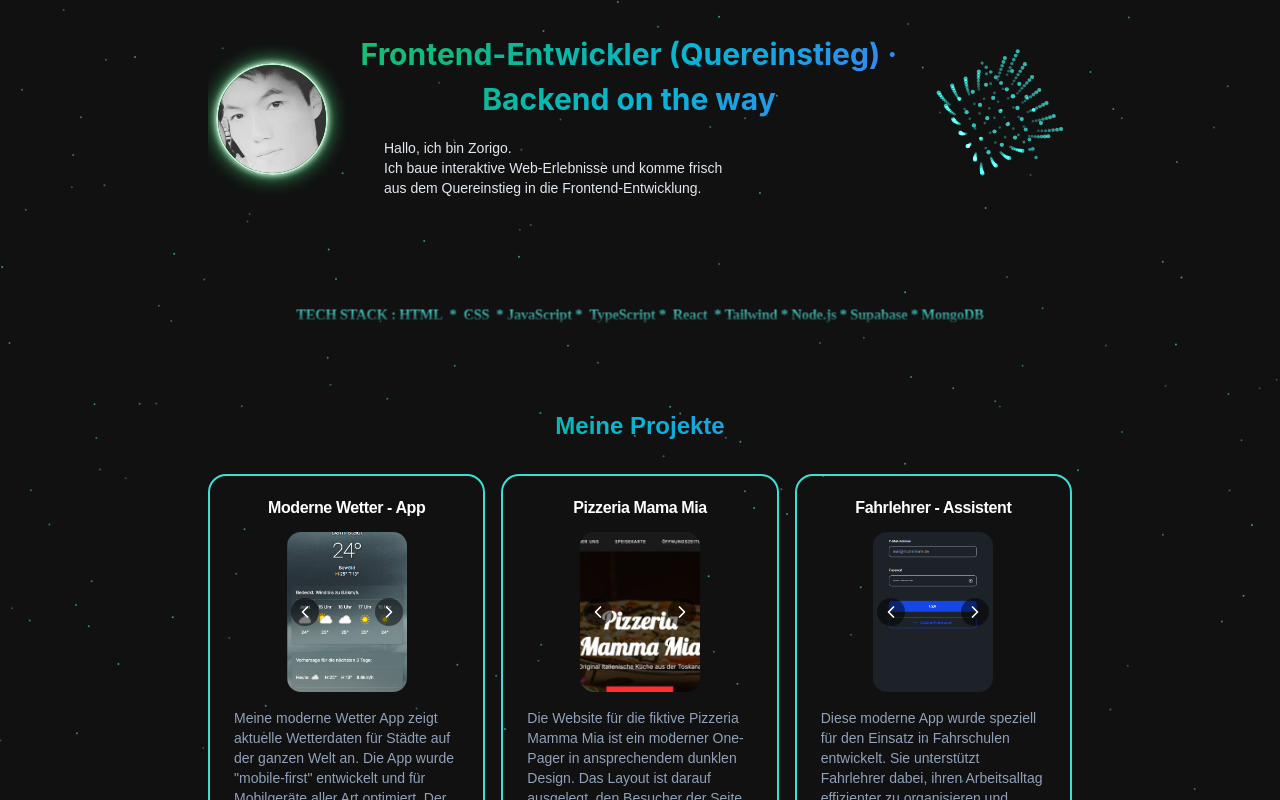
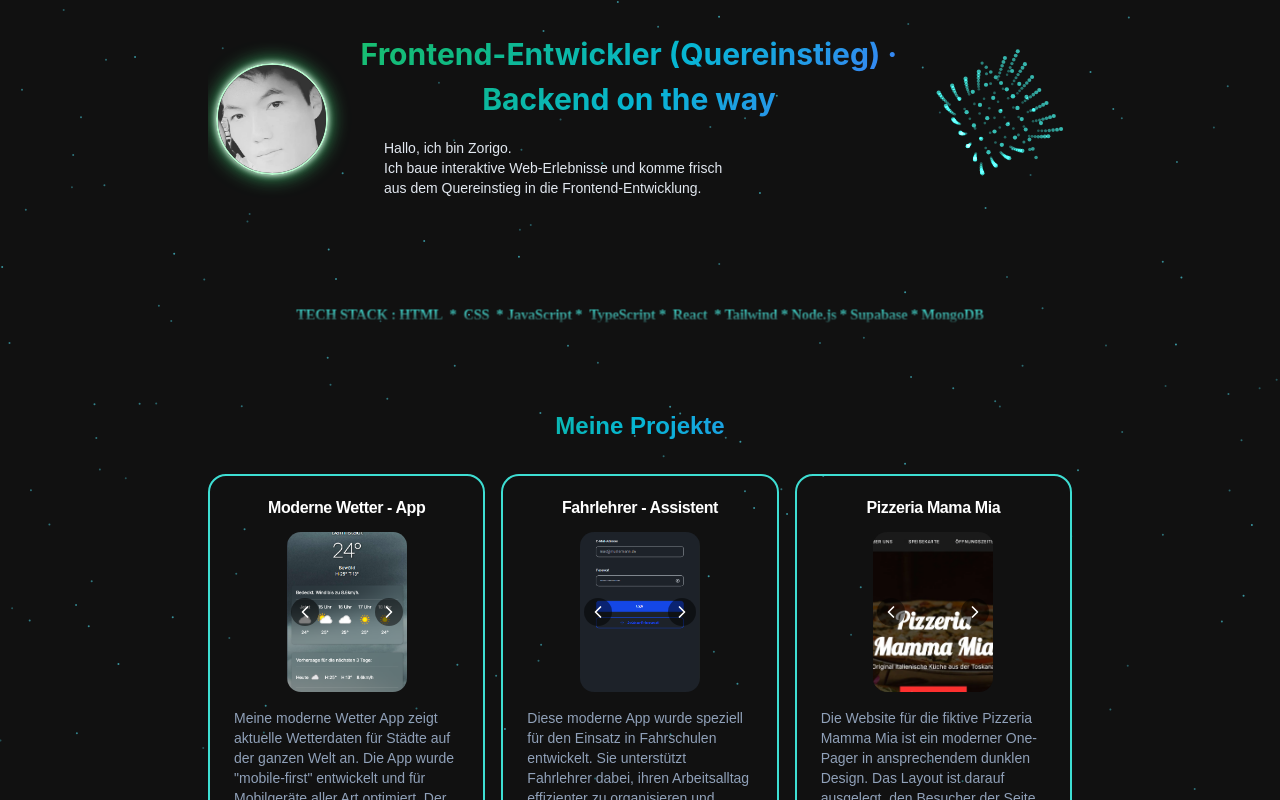
Before and after one commit to Zorigo9191/Portfolio, a React (Vite) app: page /#/ in a window 1280 px wide. Shown: the top 800 px of the page. Built offline with nearby package versions, Linux system fonts and the light colour scheme.

Commit message:
projekt angepasst

```diff
--- a/src/components/Projects.tsx
+++ b/src/components/Projects.tsx
@@ -26,17 +26,7 @@ export default function Projects() {
             appLink={"https://zorigo9191.github.io/wetter-app2/"}
           />
         </p>
-        <p className="border-2  border-[#3EDED3] rounded-2xl ">
-          <ProjectCard
-            title={"Pizzeria Mama Mia"}
-            description={
-              "Die Website für die fiktive Pizzeria Mamma Mia ist ein moderner One-Pager in ansprechendem dunklen Design. Das Layout ist darauf ausgelegt, den Besucher der Seite zu einem Besuch im Restaurant anzuregen. Ich habe das Design responsive umgesetzt und für gängige Bildschirmgrößen optimiert."
-            }
-            githubLink={"https://github.com/Zorigo9191/pizzeria"}
-            imageSrc={[piz1, piz2]}
-            appLink={"https://zorigo9191.github.io/pizzeria/"}
-          />
-        </p>
+
         <p
           className="border-2
           border-[#3EDED3] rounded-2xl"
@@ -51,6 +41,18 @@ export default function Projects() {
             appLink={"https://fahrlehrer-assistent.vercel.app/"}
           />
         </p>
+
+        <p className="border-2  border-[#3EDED3] rounded-2xl ">
+          <ProjectCard
+            title={"Pizzeria Mama Mia"}
+            description={
+              "Die Website für die fiktive Pizzeria Mamma Mia ist ein moderner One-Pager in ansprechendem dunklen Design. Das Layout ist darauf ausgelegt, den Besucher der Seite zu einem Besuch im Restaurant anzuregen. Ich habe das Design responsive umgesetzt und für gängige Bildschirmgrößen optimiert."
+            }
+            githubLink={"https://github.com/Zorigo9191/pizzeria"}
+            imageSrc={[piz1, piz2]}
+            appLink={"https://zorigo9191.github.io/pizzeria/"}
+          />
+        </p>
       </div>
     </div>
   );
```
